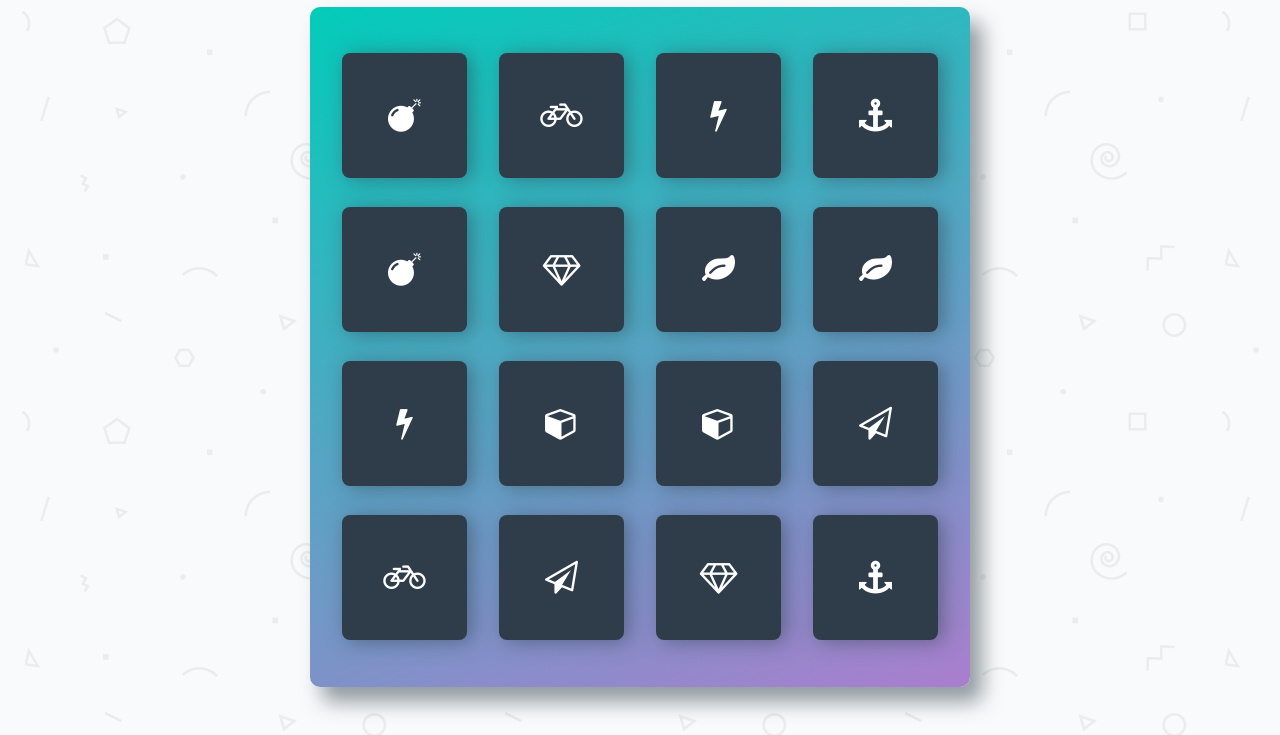
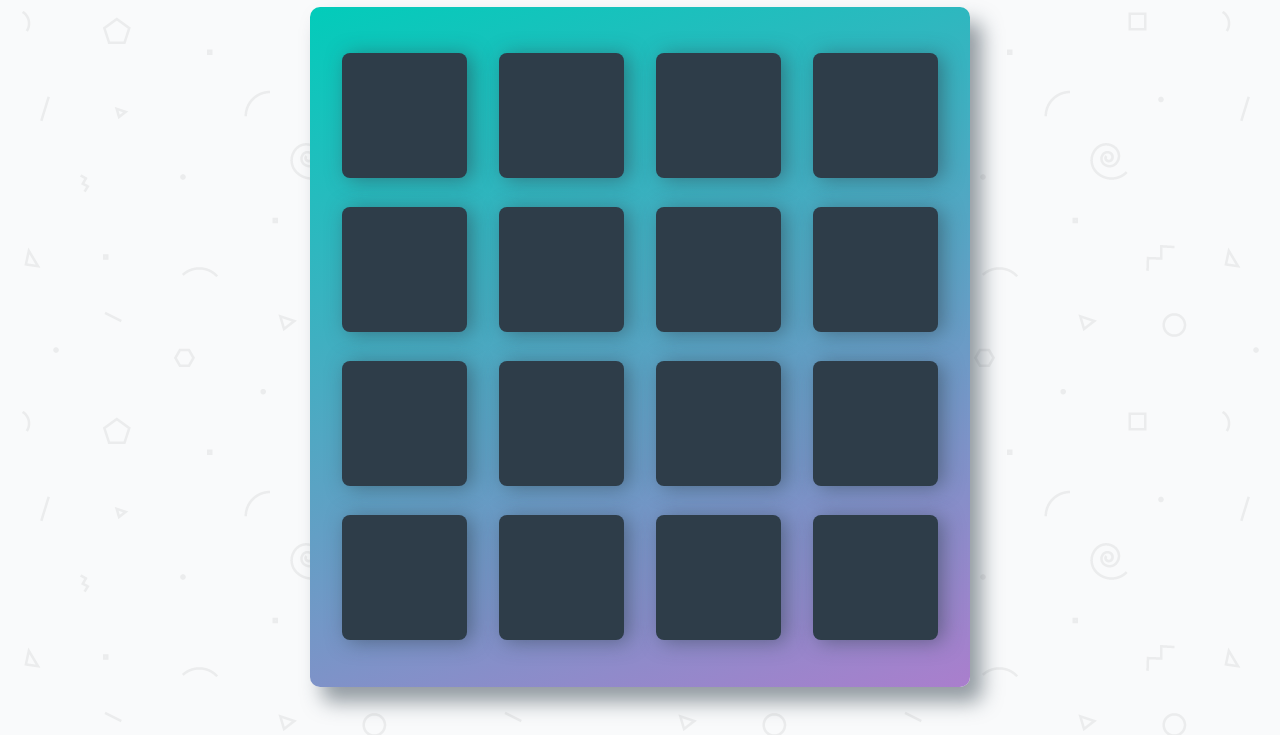
Before and after one commit to For1207/Git-Repos, a plain HTML site: page memory_game/index.html in a window 1280 px wide. Shown: the part 108-843 px from the top of the page. Drawn offline with nearby package versions, Linux system fonts and the light colour scheme; a web font is replaced by a local one.

```diff
--- a/memory_game/css/app.css
+++ b/memory_game/css/app.css
@@ -108,7 +108,7 @@ h1 {
   height: 125px;
   width: 125px;
   background: #2e3d49;
-  font-size: 33px;
+  font-size: 0;
   color: #fff;
   border-radius: 8px;
   cursor: pointer;
```
Also changed, not shown: 1 other file.
